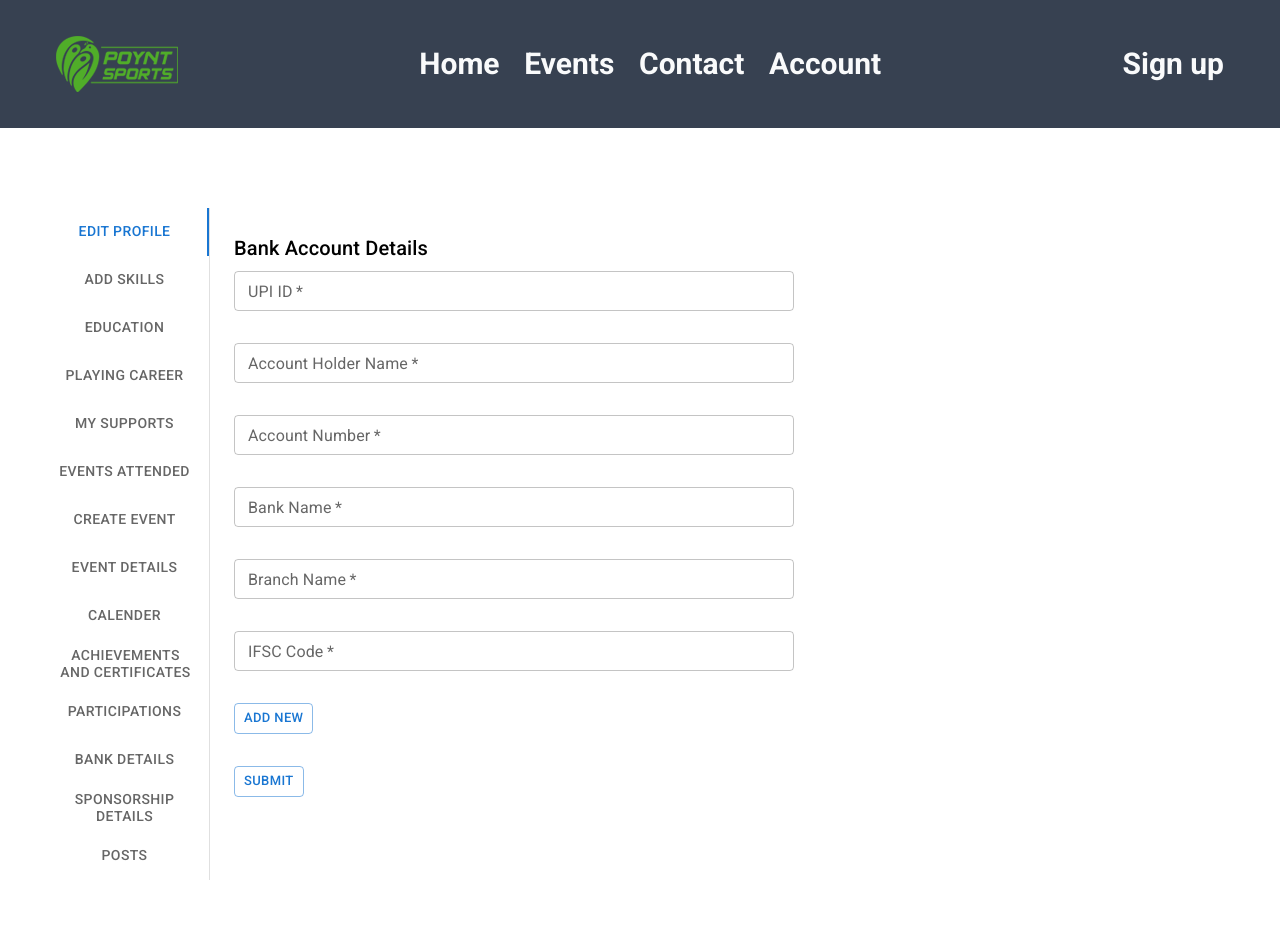
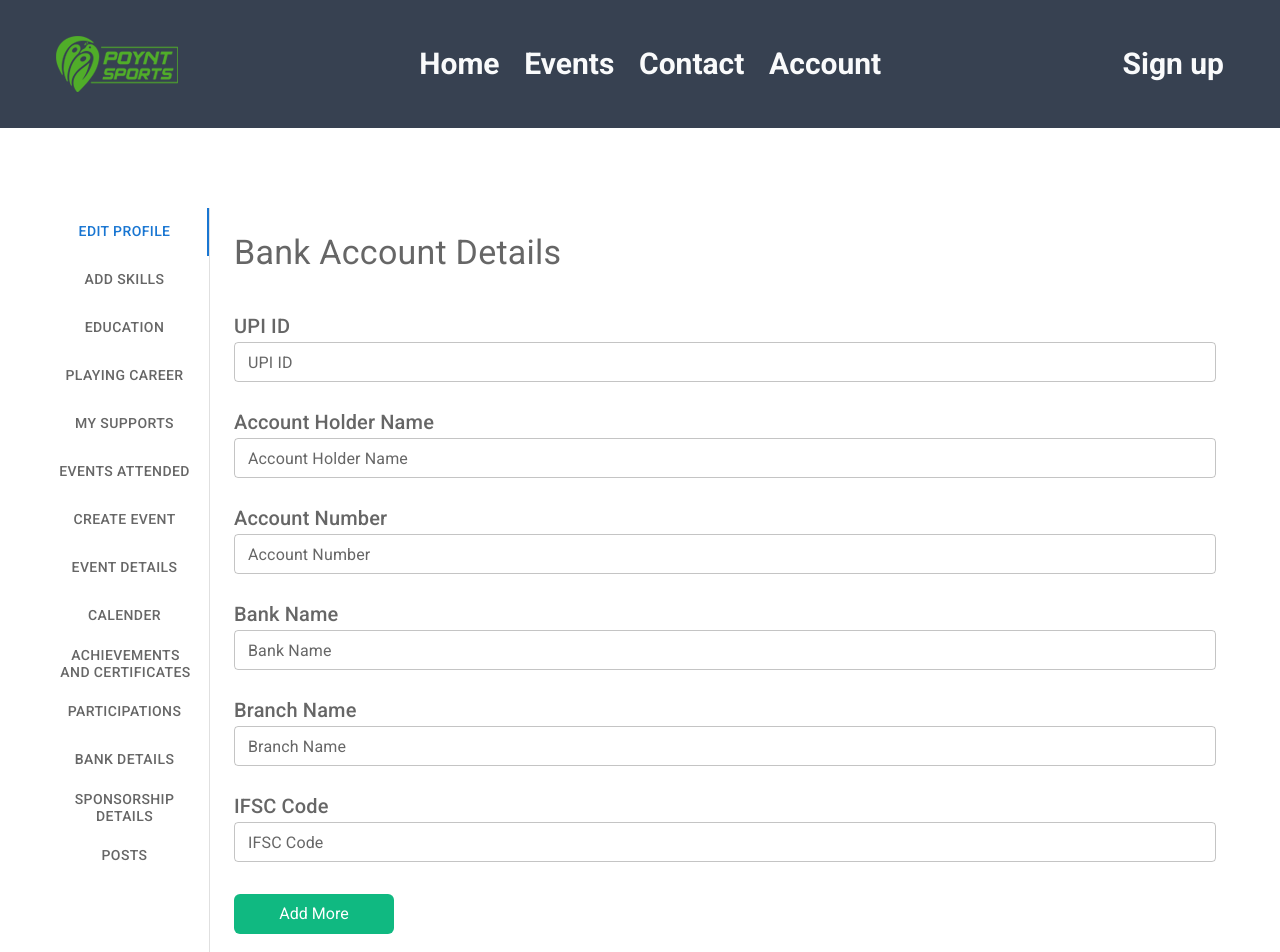
Before and after one commit to Ujucode/poynt-sports, a React (Vite) app: page /account/bank-account in a window 1280 px wide. Shown: the top 952 px of the page. Built offline with nearby package versions, Linux system fonts and the light colour scheme.

Commit message:
-fixed form labels

```diff
--- a/src/components/Account/BankAccount.jsx
+++ b/src/components/Account/BankAccount.jsx
@@ -1,48 +1,72 @@
-import Grid from "@mui/material/Grid";
-import Typography from "@mui/material/Typography";
-import { Button, TextField, Box } from "@mui/material";
+import {
+  TextField,
+  Box,
+  Typography,
+  FormLabel,
+  FormGroup,
+} from "@mui/material";
 
 const BankAccount = () => {
   return (
-    <Box>
-      <Typography variant="h6" gutterBottom>
-        Bank Account Details
-      </Typography>
-      <Grid container spacing={4}>
-        <Grid item xs={7}>
-          <TextField label="UPI ID" size="small" fullWidth required />
-        </Grid>
-        <Grid item xs={7}>
-          <TextField
-            label=" Account Holder Name"
-            size="small"
-            fullWidth
-            required
-          />
-        </Grid>
-        <Grid item xs={7}>
-          <TextField label="Account Number" size="small" fullWidth required />
-        </Grid>
-        <Grid item xs={7}>
-          <TextField label="Bank Name" size="small" fullWidth required />
-        </Grid>
-        <Grid item xs={7}>
-          <TextField label="Branch Name" size="small" fullWidth required />
-        </Grid>
-        <Grid item xs={7}>
-          <TextField label="IFSC Code" size="small" fullWidth required />
-        </Grid>
-        <Grid item xs={12} sm={7}>
-          <Button variant="outlined" size="small">
-            Add New
-          </Button>
-        </Grid>
-        <Grid item xs={12} sm={7}>
-          <Button variant="outlined" size="small">
-            Submit
-          </Button>
-        </Grid>
-      </Grid>
+    <Box className="w-full flex flex-col gap-6 ">
+      <FormLabel>
+        <Typography variant="h4" gutterBottom>
+          Bank Account Details
+        </Typography>
+      </FormLabel>
+
+      <FormGroup>
+        <FormLabel>
+          <Typography variant="h6">UPI ID</Typography>
+        </FormLabel>
+        <TextField label="UPI ID" size="small" />
+      </FormGroup>
+
+      <FormGroup>
+        <FormLabel>
+          <Typography variant="h6">Account Holder Name</Typography>
+        </FormLabel>
+        <TextField label=" Account Holder Name" size="small" />
+      </FormGroup>
+
+      <FormGroup>
+        <FormLabel>
+          <Typography variant="h6">Account Number</Typography>
+        </FormLabel>
+        <TextField label="Account Number" size="small" />
+      </FormGroup>
+
+      <FormGroup>
+        <FormLabel>
+          <Typography variant="h6">Bank Name</Typography>
+        </FormLabel>
+        <TextField label="Bank Name" size="small" />
+      </FormGroup>
+
+      <FormGroup>
+        <FormLabel>
+          <Typography variant="h6">Branch Name</Typography>
+        </FormLabel>
+        <TextField label="Branch Name" size="small" />
+      </FormGroup>
+
+      <FormGroup>
+        <FormLabel>
+          <Typography variant="h6">IFSC Code</Typography>
+        </FormLabel>
+        <TextField label="IFSC Code" size="small" />
+      </FormGroup>
+
+      <button className="p-2 w-[10rem] h-10 mt-2 bg-emerald-500 text-white rounded-md ">
+        Add More
+      </button>
+
+      <button
+        type="submit"
+        className="p-2 w-1/4 h-10 mt-20 bg-emerald-500 text-white rounded-md "
+      >
+        Submit
+      </button>
     </Box>
   );
 };
```
